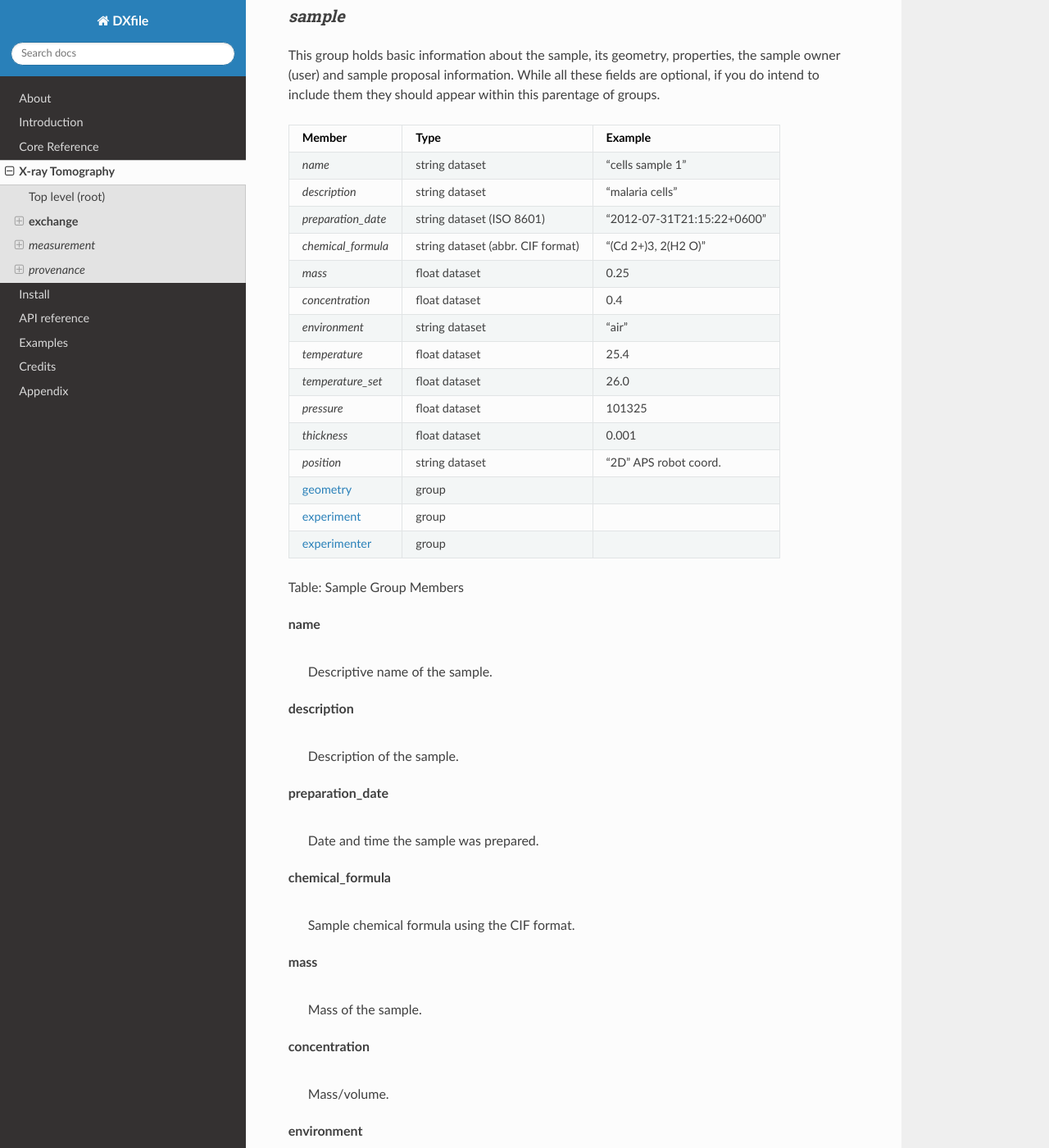
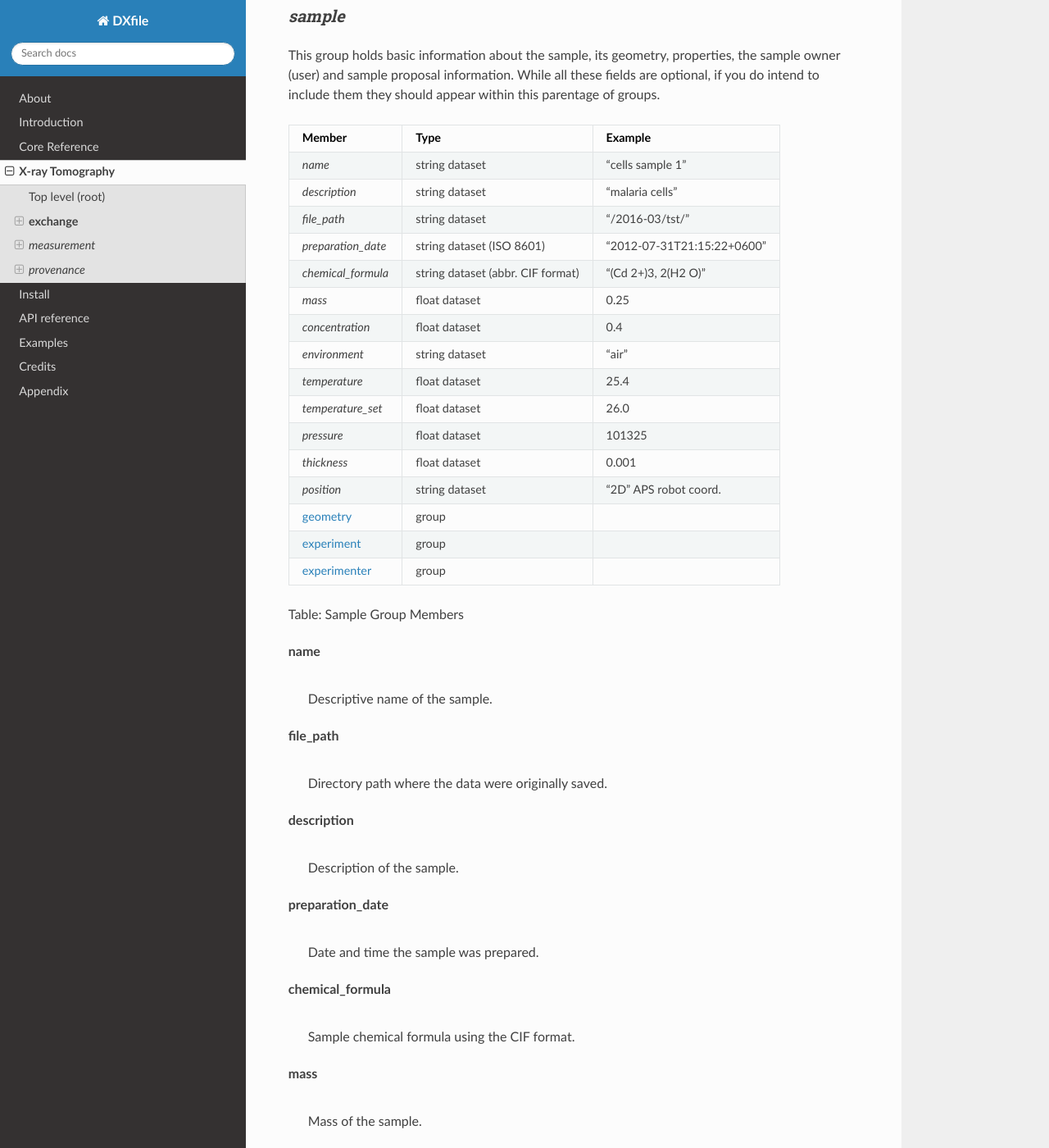
Before and after one commit to data-exchange/dxfile, a Sphinx documentation site: the page built from doc/source/xraytomo.rst, in a window 1280 px wide and 1400 px high, scrolled down 21443 px. Shown: the whole window at 82% size. Built offline with Sphinx 7.4.7 and the Read the Docs theme 2.0.0, drawn with Linux system fonts in a browser that asks for light colours.

Commit message:
added file_path

```diff
--- a/doc/demo/areadetector/txm.xml
+++ b/doc/demo/areadetector/txm.xml
@@ -426,6 +426,7 @@
 
       <group name="sample">
         <dataset name="name" source="ndattribute" ndattribute="SampleName" when="OnFileClose"></dataset>
+        <dataset name="file_path" source="ndattribute" ndattribute="FilePath" when="OnFileClose"></dataset>
         <group name="experimenter">
            <dataset name="name" source="ndattribute" ndattribute="UserName" when="OnFileClose"></dataset>
            <dataset name="affiliation" source="ndattribute" ndattribute="UserAffiliation" when="OnFileClose"></dataset>
--- a/doc/demo/areadetector/txmDetectorAttributes.xml
+++ b/doc/demo/areadetector/txmDetectorAttributes.xml
@@ -63,6 +63,7 @@
     <Attribute name="UserBadge"           type="EPICS_PV" source="32idcTXM:UserBadge"           dbrtype="DBR_STRING"/>
     <Attribute name="UserEmail"           type="EPICS_PV" source="32idcTXM:UserEmail"           dbrtype="DBR_STRING"/>
     <Attribute name="SampleName"          type="EPICS_PV" source="32idcPG3:HDF1:FileName"       dbrtype="DBR_STRING"/>
+    <Attribute name="FilePath"            type="EPICS_PV" source="32idcPG3:HDF1:FilePath_RBV"   dbrtype="DBR_STRING"/>
 
     <Attribute name="ProposalNumber"      type="EPICS_PV" source="32idcTXM:ProposalNumber"      dbrtype="DBR_STRING"/>
     <Attribute name="ProposalTitle"       type="EPICS_PV" source="32idcTXM:ProposalTitle"       dbrtype="DBR_STRING"/>
--- a/doc/source/xraytomo.rst
+++ b/doc/source/xraytomo.rst
@@ -1154,6 +1154,8 @@ they should appear within this parentage of groups.
 +-------------------------------------+------------------------------------+-----------------------------+
 |    *description*                    |     string dataset                 |      "malaria cells"        |
 +-------------------------------------+------------------------------------+-----------------------------+
+|    *file_path*                      |     string dataset                 |      "/2016-03/tst/"        |
++-------------------------------------+------------------------------------+-----------------------------+
 |    *preparation_date*               |  string dataset (ISO 8601)         |  "2012-07-31T21:15:22+0600" |
 +-------------------------------------+------------------------------------+-----------------------------+
 |    *chemical_formula*               | string dataset (abbr. CIF format)  |     "(Cd 2+)3,  2(H2 O)"    |
@@ -1186,6 +1188,10 @@ Table: Sample Group Members
 name
     |
     | Descriptive name of the sample.
+
+file_path
+    |
+    | Directory path where the data were originally saved.
 
 description
     |
```
